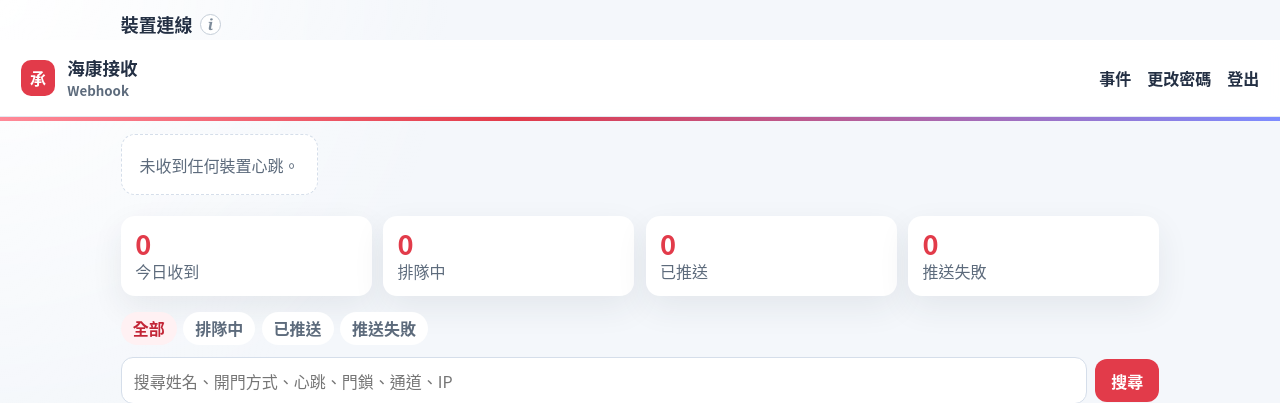
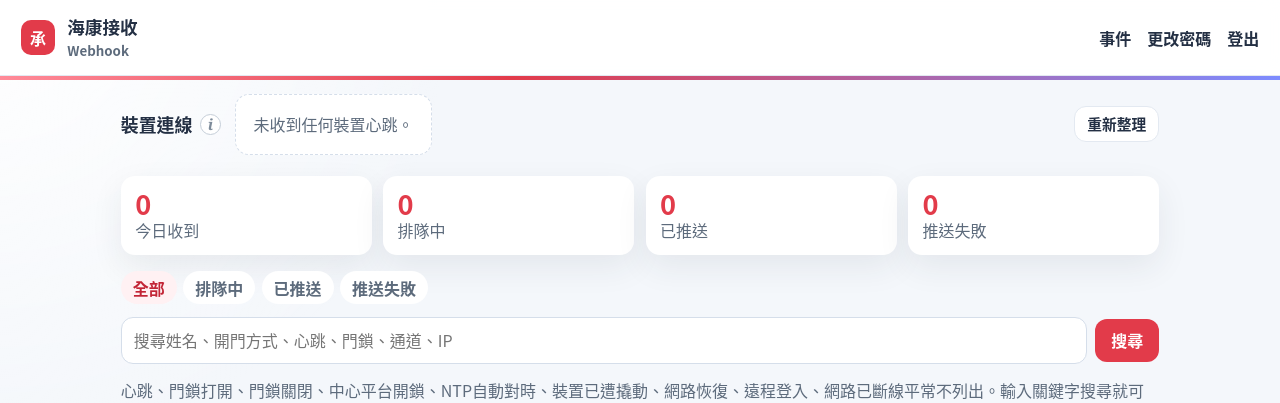
Before and after one commit to ykw2/Hik-Webhook-Endpoint, a FastAPI app: page /events in a window 1280 px wide. Shown: the top 403 px of the page. Run offline with FastAPI, Linux system fonts and the light colour scheme; the visitor is signed in with stand-in values (Sample User, id 1); data that the repository does not hold is empty.

Commit message:
Keep device chips with their label under the header and add a manual refresh.

```diff
--- a/app/static/live.js
+++ b/app/static/live.js
@@ -101,8 +101,8 @@
       .join("");
   }
 
-  async function tick() {
-    if (document.hidden) return;
+  async function tick(force) {
+    if (document.hidden && !force) return;
     try {
       var liveUrl = new URL("/live", location.origin);
       var currentQuery = new URL(location.href).searchParams.get("q");
@@ -124,8 +124,8 @@
       });
       var clearForm = document.getElementById("clear-events");
       if (clearForm && data.stats) clearForm.hidden = !data.stats.total;
-      if (Number(data.latest_id) !== latest) {
-        if (document.activeElement && document.activeElement.closest("form.filters")) return;
+      if (force || Number(data.latest_id) !== latest) {
+        if (!force && document.activeElement && document.activeElement.closest("form.filters")) return;
         var url = new URL("/events/feed", location.origin);
         var current = new URL(location.href);
         ["q", "status", "page"].forEach(function (key) {
@@ -143,6 +143,13 @@
     }
   }
 
+  var refreshBtn = document.getElementById("refresh-page");
+  if (refreshBtn) {
+    refreshBtn.addEventListener("click", function () {
+      tick(true);
+    });
+  }
+
   setInterval(tick, 2000);
   document.addEventListener("visibilitychange", function () {
     if (!document.hidden) tick();
--- a/app/static/style.css
+++ b/app/static/style.css
@@ -63,23 +63,35 @@ a { color: var(--accent-dark); }
   border-radius: 10px;
 }
 
-.device-title {
+.device-bar {
   max-width: 1080px;
   margin: 0 auto;
-  padding: 0.7rem 1.3rem 0.15rem;
+  padding: 0.85rem 1.3rem 0;
+  display: flex;
+  align-items: center;
+  flex-wrap: wrap;
+  gap: 0.65rem 0.85rem;
 }
 
-.device-title h2 {
+.device-bar h2 {
   display: flex;
   align-items: center;
   gap: 0.45rem;
   margin: 0;
+  flex: 0 0 auto;
 }
 
-.device-strip {
-  max-width: 1080px;
-  margin: 0 auto;
-  padding: 0.85rem 1.3rem 0;
+.device-bar .device-grid {
+  flex: 1 1 16rem;
+}
+
+button.btn.refresh {
+  margin-left: auto;
+  background: #fff;
+  color: var(--ink);
+  border: 1px solid var(--line);
+  padding: 0.38rem 0.75rem;
+  font-size: 0.92rem;
 }
 
 .hint-tip {
--- a/app/templates/base.html
+++ b/app/templates/base.html
@@ -5,7 +5,7 @@
   <meta name="viewport" content="width=device-width, initial-scale=1">
   <meta name="robots" content="noindex, nofollow">
   <title>{% block title %}海康事件{% endblock %}</title>
-  <link rel="stylesheet" href="/static/style.css?v=4">
+  <link rel="stylesheet" href="/static/style.css?v=5">
   {% if authed %}<meta name="csrf" content="{{ csrf }}">{% endif %}
 </head>
 <body>
--- a/app/templates/events.html
+++ b/app/templates/events.html
@@ -1,17 +1,13 @@
 {% extends "base.html" %}
 {% block title %}事件 · 海康接收{% endblock %}
-{% block lead %}
-<div class="device-title" id="devices">
+{% block under %}
+<section class="device-bar" id="devices">
   <h2>裝置連線
     <span class="hint-tip">
       <button type="button" class="hint-i" aria-label="裝置連線說明">i</button>
       <span class="hint-pop" role="tooltip">收到心跳會自動加入，綠色代表已連線。超過 {{ stale_seconds }} 秒沒有連線會變紅，紅色可以手動移除。</span>
     </span>
   </h2>
-</div>
-{% endblock %}
-{% block under %}
-<section class="device-strip">
   <div class="device-grid" id="device-grid">
     {% if devices %}
     {% for device in devices %}
@@ -39,6 +35,7 @@
     <p class="empty device-empty">未收到任何裝置心跳。</p>
     {% endif %}
   </div>
+  <button type="button" class="btn small refresh" id="refresh-page">重新整理</button>
 </section>
 {% endblock %}
 {% block content %}
@@ -70,5 +67,5 @@
 </div>
 {% endblock %}
 {% block scripts %}
-<script src="/static/live.js"></script>
+<script src="/static/live.js?v=2"></script>
 {% endblock %}
```
